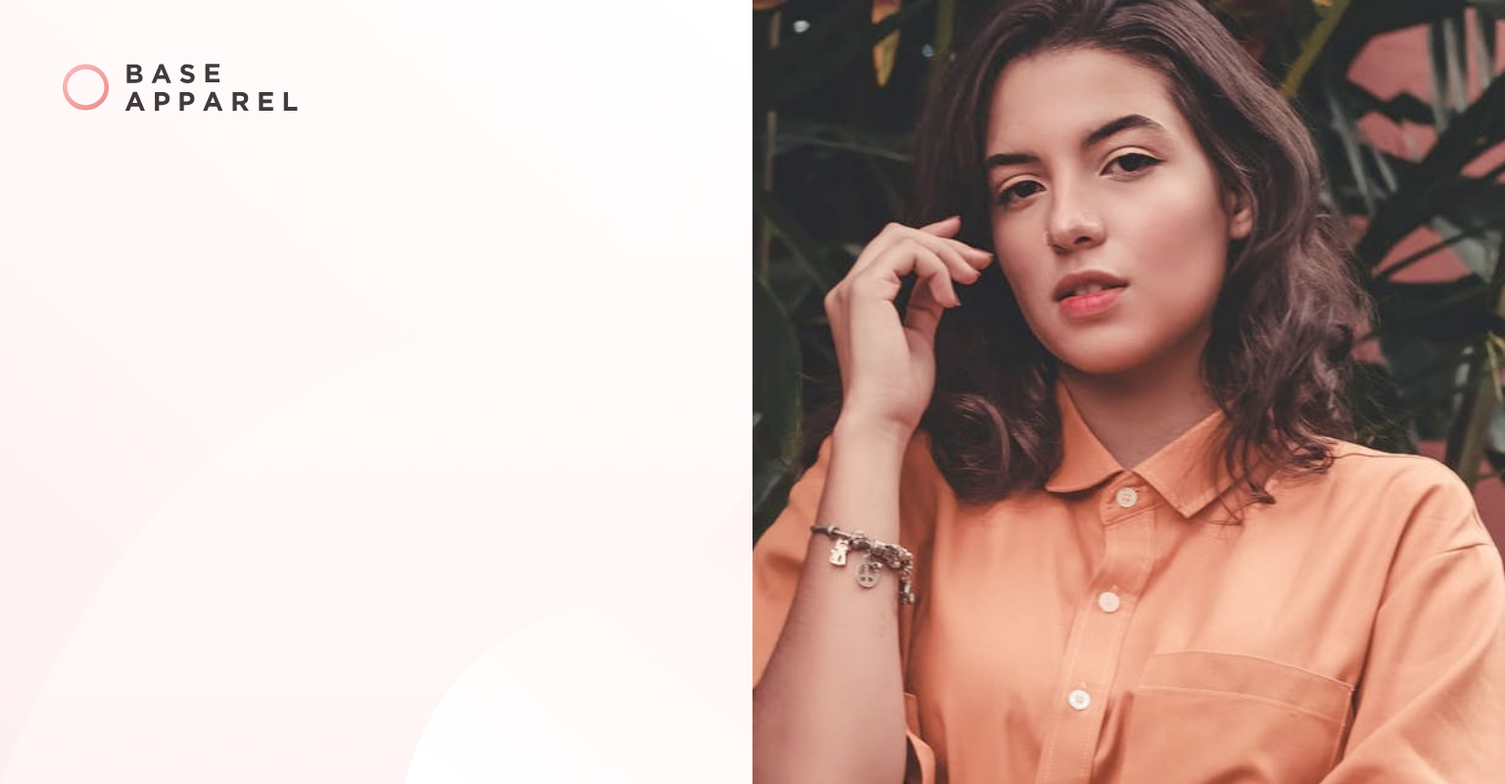
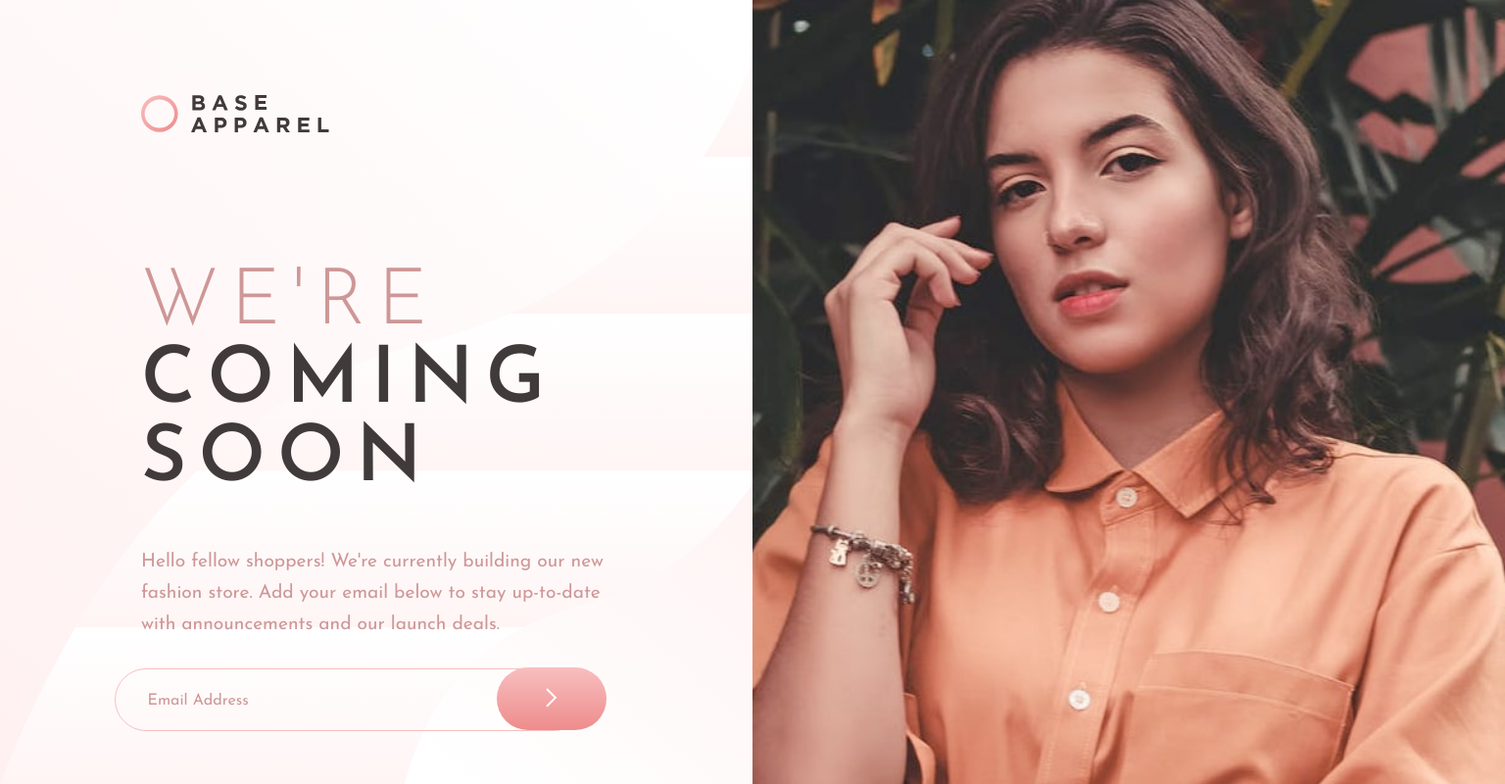
Before and after one commit to nilberm/Web-Project, a plain HTML site: page index.html in a window 1536 px wide. Shown: the whole page at 98% size. Drawn offline with Linux system fonts and the light colour scheme.

Commit message:
Project Done

```diff
--- a/index.html
+++ b/index.html
@@ -8,7 +8,7 @@
 
   <link rel="icon" type="image/png" sizes="32x32" href="./images/favicon-32x32.png">
 
-  <title>Frontend Mentor | Base Apparel coming soon page</title>
+  <title>Project Nilber</title>
   <link rel="preconnect" href="https://fonts.googleapis.com">
   <link rel="preconnect" href="https://fonts.gstatic.com" crossorigin>
   <link href="https://fonts.googleapis.com/css2?family=Josefin+Sans:wght@300;400;600&display=swap" rel="stylesheet">
@@ -37,12 +37,6 @@
         <p>O E-mail digitado não é válido!</p>
       </div>
     </div>
-
-    <div id="error">
-      <img src="images/icon-error.svg" alt="error">
-      <p>O E-mail digitado não é válido!</p>
-    </div>
-
   </div>
 
   <script src="script.js"></script>
--- a/style.css
+++ b/style.css
@@ -134,22 +134,38 @@ input::placeholder {
 
 
 @media (min-width: 1440px){
+    body{
+        height: 10rem;
+    }
     #container{
         display: grid;
         grid-template-columns: auto auto;
         grid-template-rows: auto auto;
         background-image: url(images/bg-pattern-desktop.svg);
+        grid-template-areas: 'a1 a2'
+                             'a3 a2'
+                             'a3 a2'
+                             'a3 a2'
+                             'a3 a2'
+                             'a3 a2';
+
     }
     #logo{
         margin: 2rem;
     }
     #logo img{
-        width: 15rem;
+        width: 12rem;
+        grid-area: a1;
+        position: relative;
+        top: 2rem;
+        right: -5rem;
     }
-    #foto img{
-        background-image: url(images/);
-        /* position: absolute;
-        right: 0rem; */
+    #desktopDesign{
+        display: flex;
+        justify-content: space-between;
+    }
+    #foto{
+        grid-area: a2;
     }
     #foto .imgMobile{
         display: none;
@@ -158,5 +174,35 @@ input::placeholder {
         display: inline-block;
         width: 50vw;
     }
-    #text{}
+    #text{
+        grid-area: a3;
+        margin-top: 0;
+    }
+    #text h1{
+        font-size: 5rem;
+        margin-left: 9rem;
+        text-align: left;
+    }
+    #text p{
+        font-size: 1.2rem;
+        margin-left: 9rem;
+        margin-right: 9rem;
+        text-align: left;
+        line-height: 2rem;
+    }
+    #email{
+        width: 30rem;
+        height: 4rem;
+        font-size: 1rem;
+        padding-left: 2rem;
+    }
+    #custonBtn{
+        height: 4rem;
+        width: 7rem;
+        right: 4rem;
+        bottom: -.2rem;
+    }
+    #error img{
+        right: -10em;
+    }
 }
```
